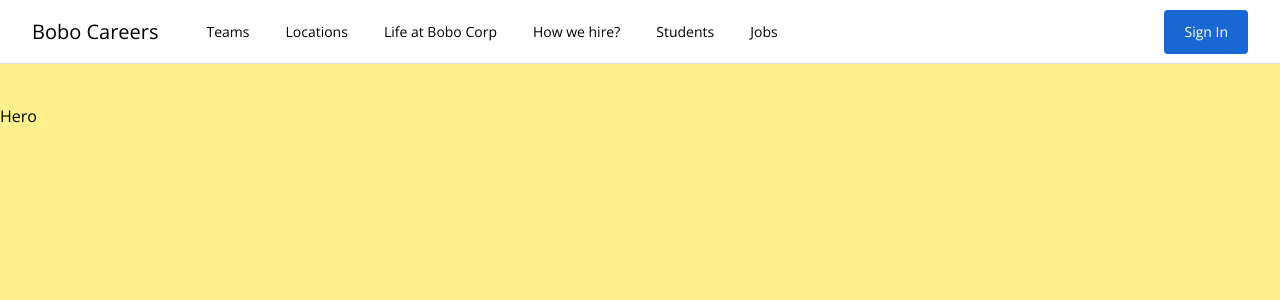
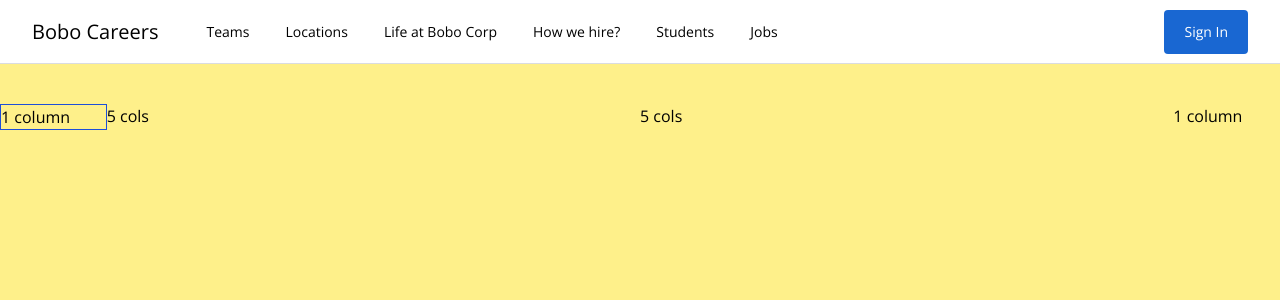
Before and after one commit to proton0210/Job-Search-App, a Vue app: page / in a window 1280 px wide. Shown: the top 300 px of the page. Built offline with nearby package versions, Linux system fonts and the light colour scheme.

Commit message:
LifeCycle

```diff
--- a/src/components/Hero.vue
+++ b/src/components/Hero.vue
@@ -1,7 +1,14 @@
 <template>
   <main>
     <section class="flex flex-col h-screen pt-10 pb-20 bg-yellow-200">
-      <p>Hero</p>
+      <div class="grid grid-cols-12">
+        <div class="col-span-1 border border-blue-700 cols-start-1">
+          1 column
+        </div>
+        <div class="col-span-5 border-blue-700 cols-start-2">5 cols</div>
+        <div class="col-span-5 border-blue-700 cols-start-7">5 cols</div>
+        <div class="col-span-1 border-blue-700 cols-start-12">1 column</div>
+      </div>
     </section>
   </main>
 </template>
```
